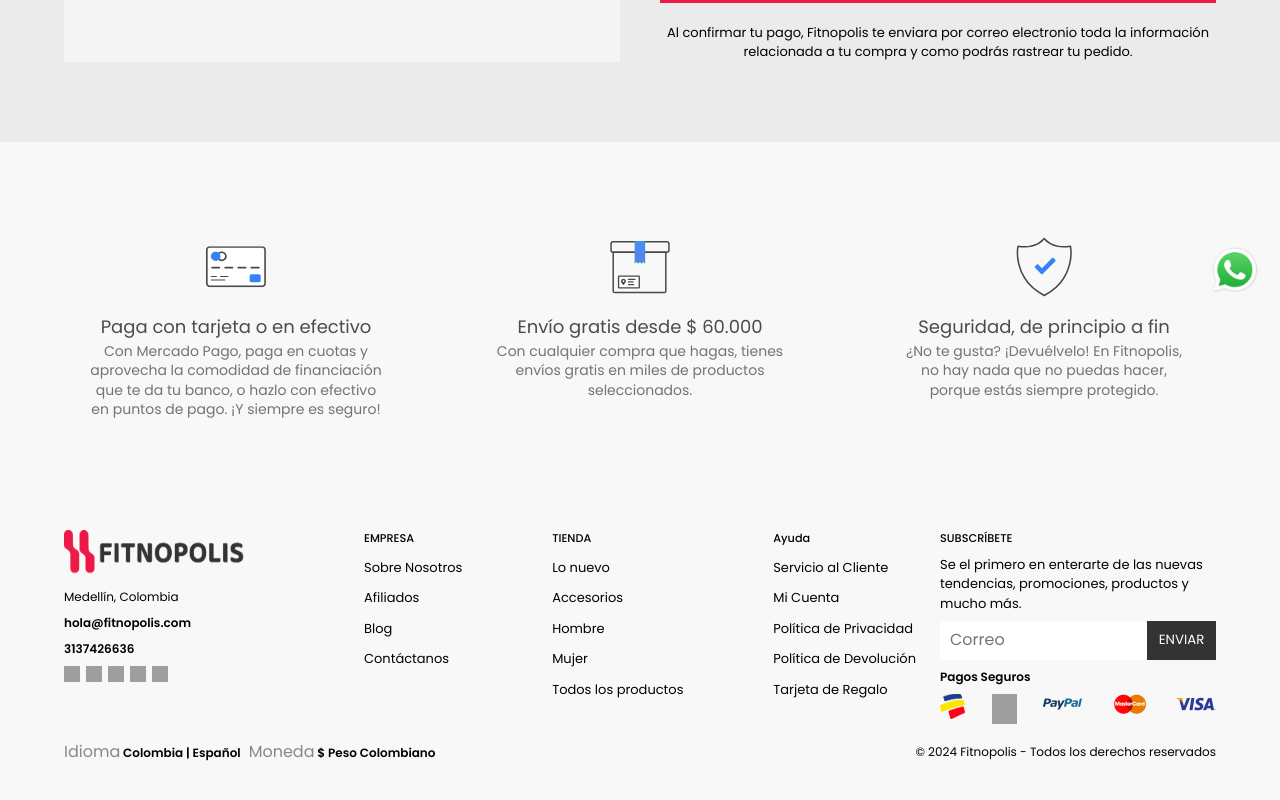
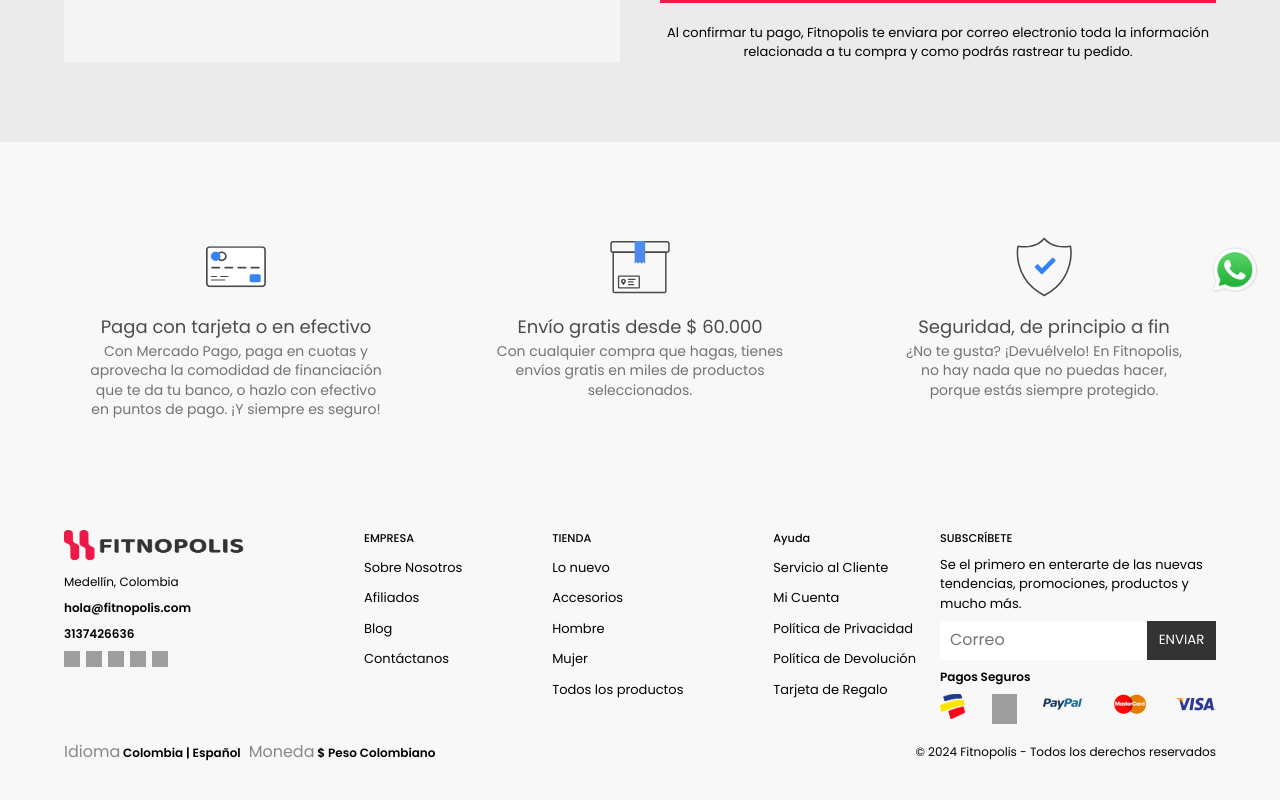
Before and after one commit to nevobit/fitnopolis, a Next.js app in the folder apps/web/: page /checkout in a window 1280 px wide. Shown: the part 485-1285 px from the top of the page. Built offline with nearby package versions, Linux system fonts and the light colour scheme; grey boxes are pictures that could not be loaded.

Commit message:
chore: best UI

```diff
--- a/apps/web/components/Layout/Footer/index.tsx
+++ b/apps/web/components/Layout/Footer/index.tsx
@@ -29,7 +29,7 @@ const Footer = () => {
         {/* LEFT */}
         <div className={styles.leftSection}>
           <Link href="/">
-            <Image src="/fitnologo.png" width={180} height={50} alt="Fitnopolis logo" />
+              <Image src="/fitnologo.png" width={180} height={35} alt="Fitnopolis logo" />
           </Link>
           <p className={styles.city} >Medellín, Colombia</p>
           <span className={styles.boldText}>hola@fitnopolis.com</span>
```
